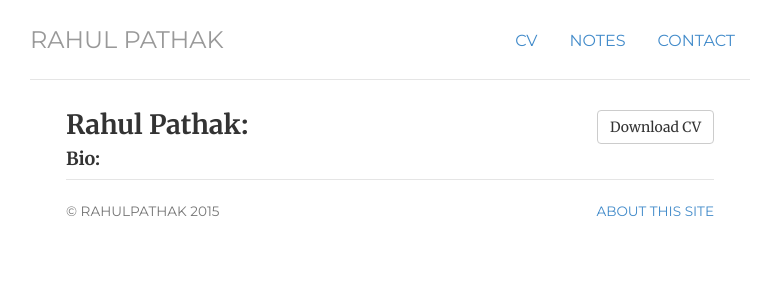
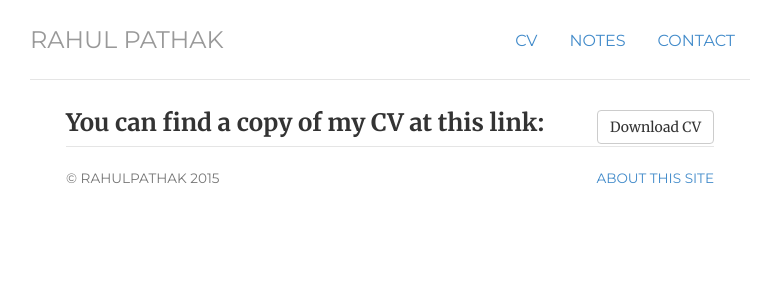
Before and after one commit to pathak-rahul/pathak-rahul.github.io, a Jekyll site: the page built from cv/index.html, in a window 1280 px wide. Shown: the top 300 px of the page, without its empty margins (250-1012 px from the left). Built offline with Jekyll 4.4.1, drawn with Linux system fonts in a browser that asks for light colours.

Commit message:
Update index.html

```diff
--- a/cv/index.html
+++ b/cv/index.html
@@ -12,8 +12,5 @@ description: Current CV for Rahul Pathak.
 	<a href="/files/rpathak-cv.pdf" class="btn btn-default pull-right" title="Download CV as PDF">Download CV</a>
 	<div itemscope itemtype="http://data-vocabulary.org/Person">
 
-	<span itemprop="name"><h2>Rahul Pathak:</h2></span>
-
-	<span itemprop="name"><h4>Bio:</h4></span>
-
+	<span itemprop="name"><h3>You can find a copy of my CV at this link: </h3></span>
 </div>
```
